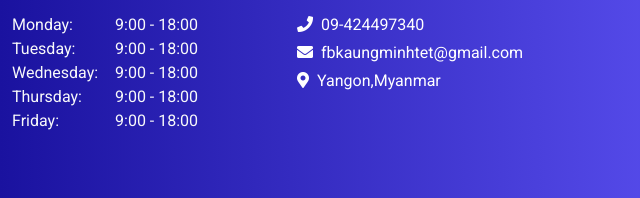
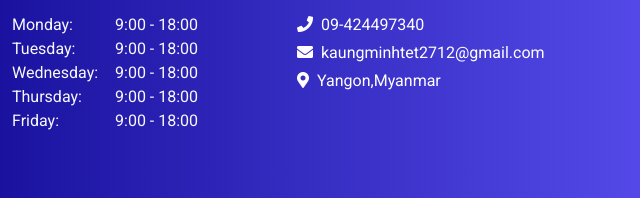
Before and after one commit to KAUNG-MIN-HTET/profile, a website: page index.html in a window 1280 px wide. Shown: the part 4144-4342 px from the top of the page, 640-1280 px from the left. Drawn offline with Linux system fonts and the light colour scheme.

Commit message:
update email

```diff
--- a/index.html
+++ b/index.html
@@ -453,7 +453,7 @@
                 <div class="col-12 col-md-3 col-lg-3 mb-3">
                     <p class="fw-bold text-light">Contact</p>
                     <a href="#" class="text-white text-decoration-none d-block mb-1"><i class="fas fa-phone me-2"></i>09-424497340</a>
-                    <a href="#" class="text-white text-decoration-none d-block mb-1"><i class="fas fa-envelope me-2"></i>fbkaungminhtet@gmail.com</a>
+                    <a href="#" class="text-white text-decoration-none d-block mb-1"><i class="fas fa-envelope me-2"></i>kaungminhtet2712@gmail.com</a>
                     <a href="#" class="text-white text-decoration-none d-block mb-1"><i class="fas fa-map-marker-alt me-2"></i>Yangon,Myanmar</a>
                 </div>
             </div>
```
